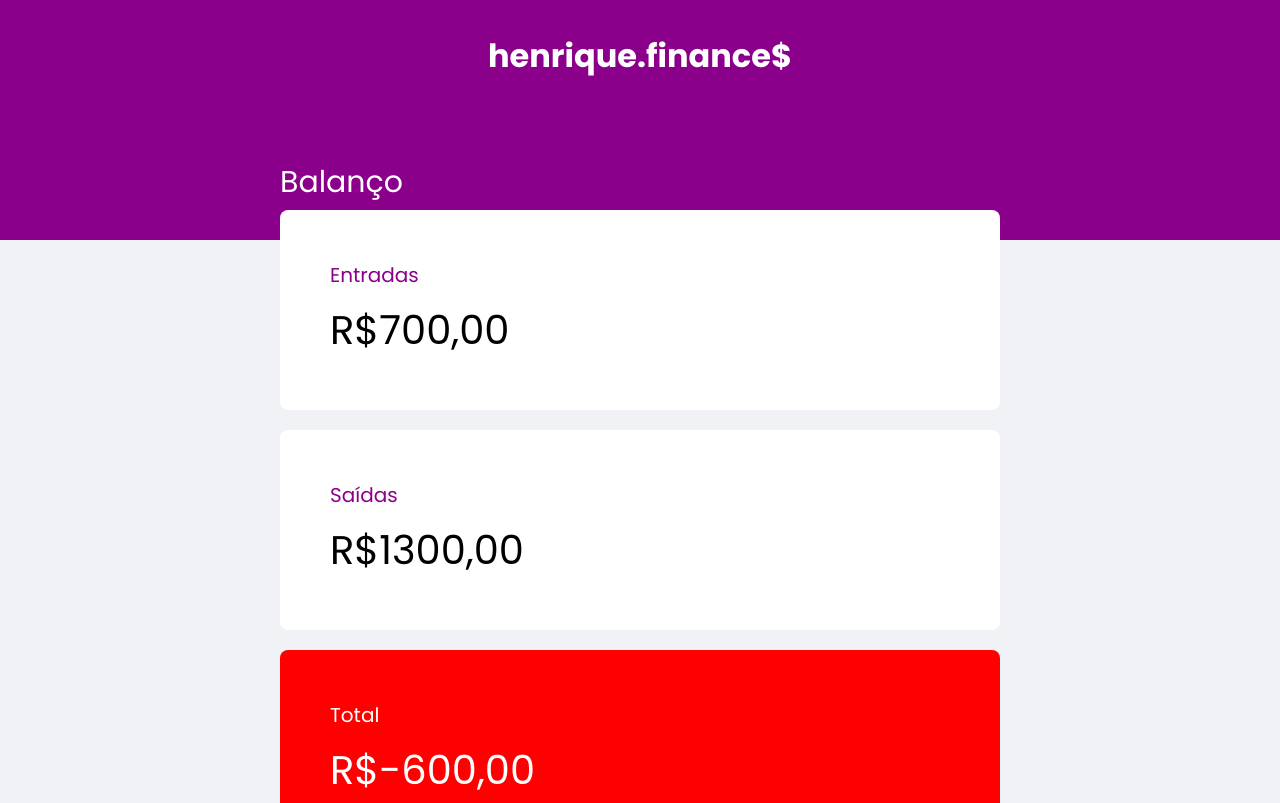
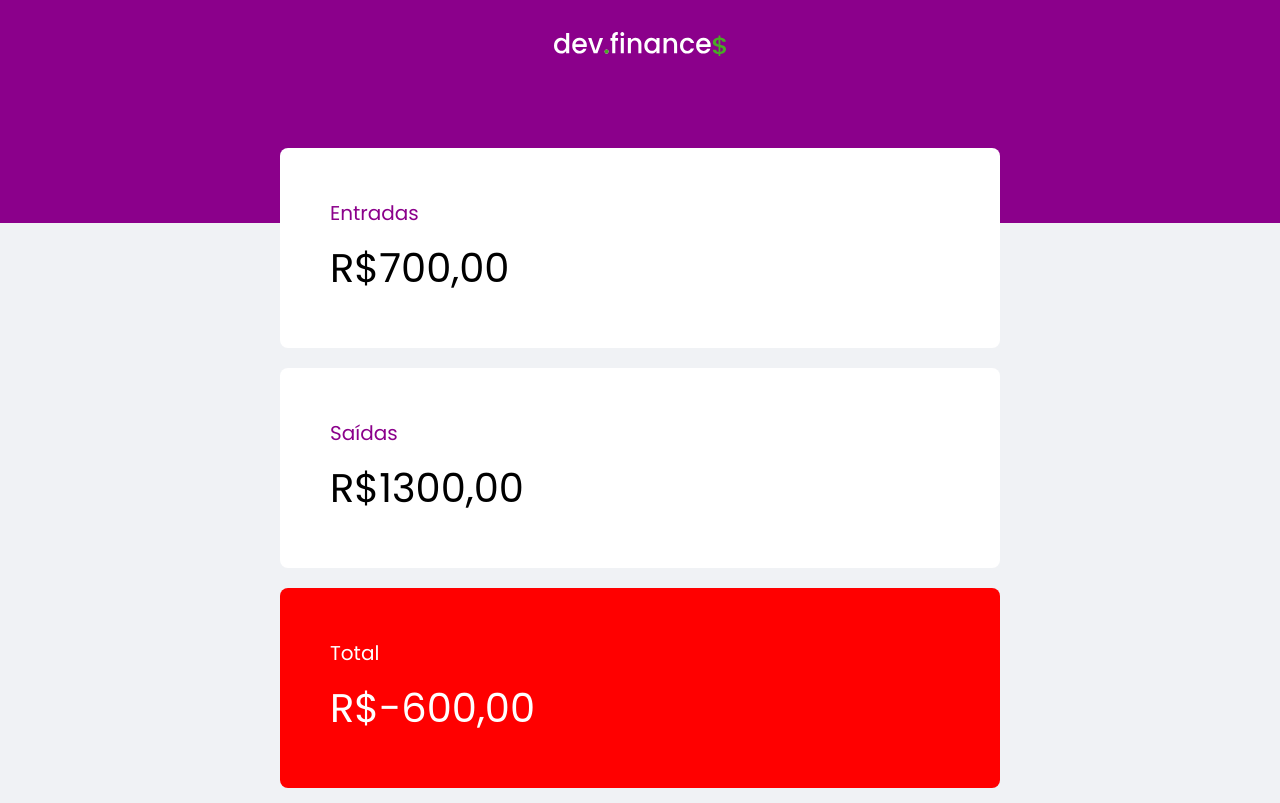
Before and after one commit to henriquedantass/Maratona-Discover, a plain HTML site: page Maratona Discover/index.html in a window 1280 px wide. Shown: the top 803 px of the page. Drawn offline with Linux system fonts and the light colour scheme.

Commit message:
adição dos assets

```diff
--- a/Maratona Discover/block.css
+++ b/Maratona Discover/block.css
@@ -22,7 +22,15 @@ header {
 #logo {
     color: #fff;
 }
-
+.sr-only {
+    width: 1px;
+    height: 1px;
+    padding: 0px;
+    margin: -1px;
+    position: absolute;
+    overflow: hidden;
+    clip: rect(0,0,0,0);
+}
 .container {
     width: min(90vh, 800px);
     margin: auto;
--- a/Maratona Discover/index.html
+++ b/Maratona Discover/index.html
@@ -12,13 +12,13 @@
 
 <body>
     <header>
-        <h1 id="logo">henrique.finance$</h1>
+        <img src="/Maratona Discover/assets/logo.svg" alt="">
     </header>
     <main class="container">
 
 
         <section id="balance">
-            <h2>Balanço</h2>
+            <h2 class="sr-only">Balanço</h2>
             <div class="card">
                 <h3>Entradas</h3>
                 <p>R$700,00</p>
@@ -36,7 +36,7 @@
             </div>
         </section>
         <section id="transaction">
-            <h2>Transações</h2>
+            <h2 class="sr-only">Transações</h2>
             <table id="data-table">
                 <thead>
                     <tr>
```
Also changed, not shown: Maratona Discover/assets/expense.svg (added), Maratona Discover/assets/income.svg (added), Maratona Discover/assets/logo.svg (added), Maratona Discover/assets/minus.svg (added), Maratona Discover/assets/plus.svg (added), Maratona Discover/assets/total.svg (added).
